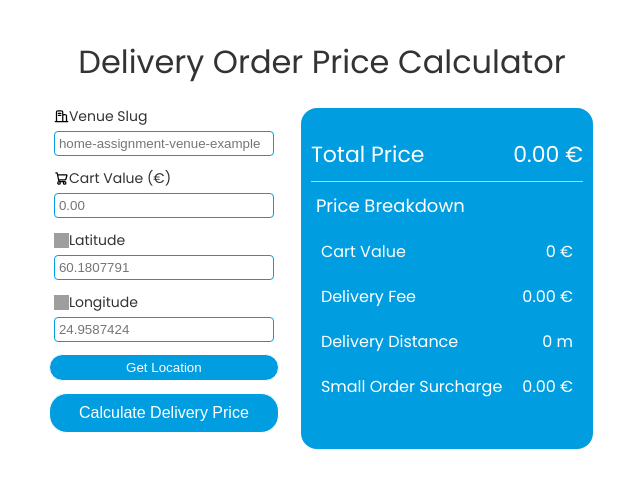
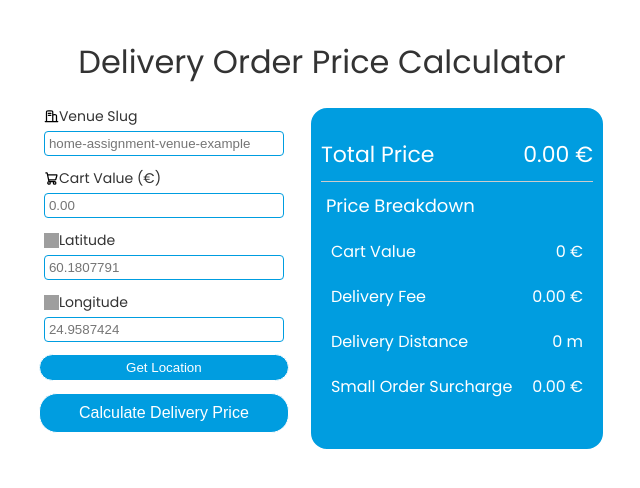
Before and after one commit to ito-miyuki/delivery-order-price-calculator, a React (Vite) app: page / in a window 1280 px wide. Shown: the top 488 px of the page, without its empty margins (318-958 px from the left). Built offline with nearby package versions, Linux system fonts and the light colour scheme; grey boxes are pictures that could not be loaded.

Commit message:
fixed css

```diff
--- a/src/components/PriceBreakdown/PriceBreakdown.css
+++ b/src/components/PriceBreakdown/PriceBreakdown.css
@@ -70,5 +70,6 @@
         margin: 0px;
         width: 100%;
         padding: 0px;
+        padding-bottom: 10px;
     }
 }
--- a/src/components/PriceCalculatorForm/PriceCalculatorForm.css
+++ b/src/components/PriceCalculatorForm/PriceCalculatorForm.css
@@ -28,7 +28,7 @@ label {
 
 input {
     height: 20px;
-    width: 210px;
+    width: 230px;
     padding: 1.5px 4px;
     border-radius: 4px;
     border: 1px solid rgba(0, 157, 224);
```
